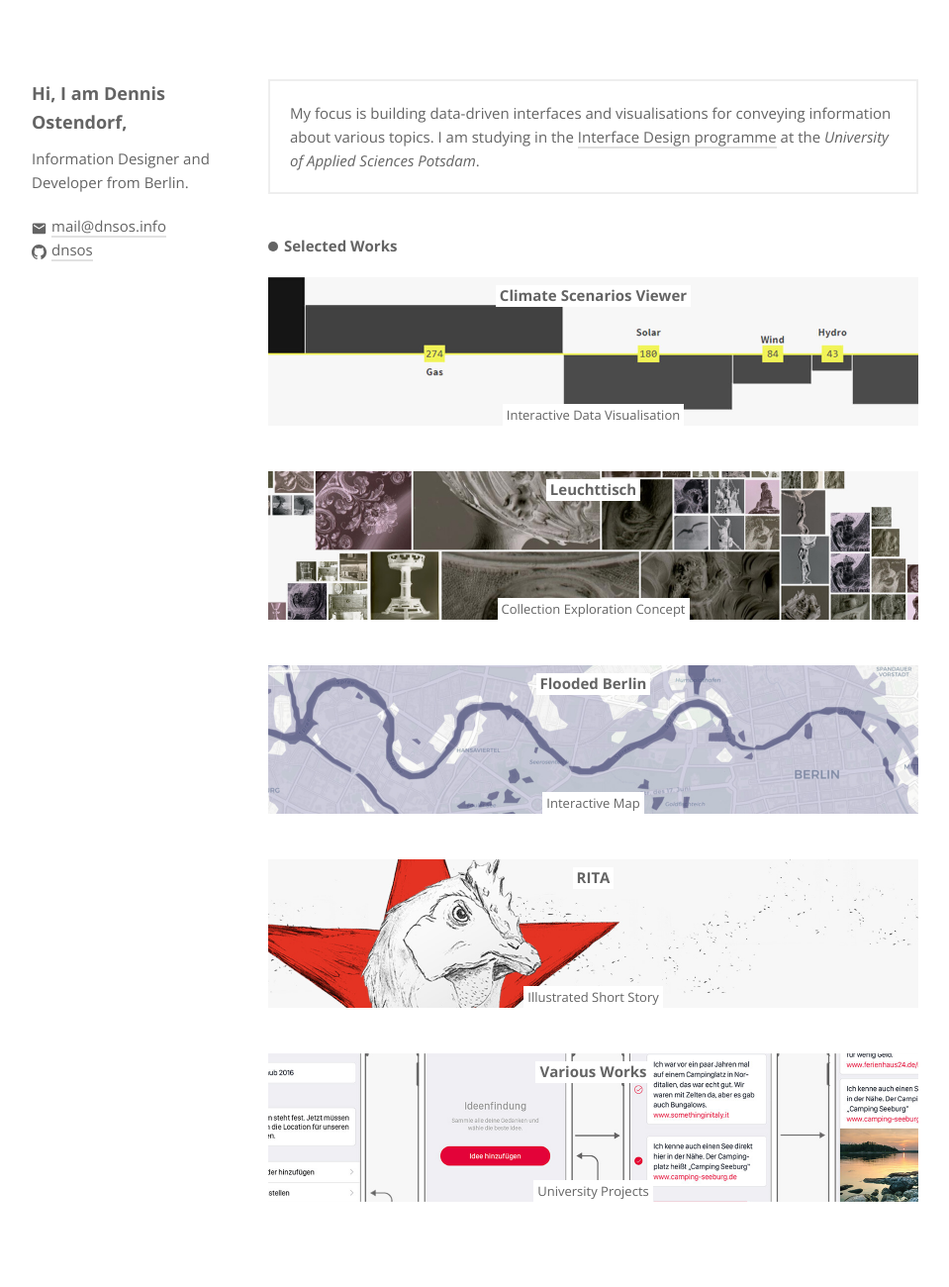
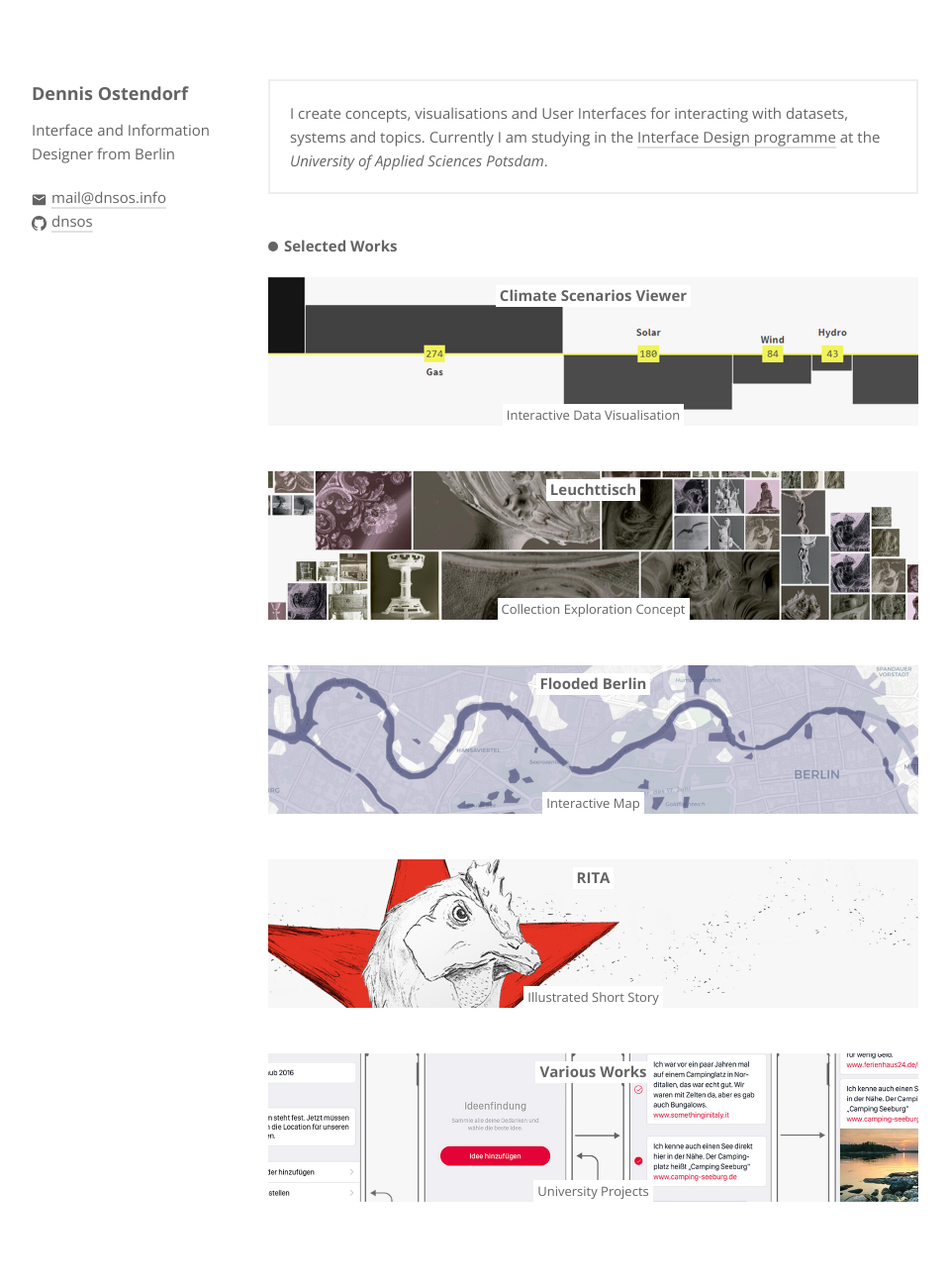
Before and after one commit to dnsos/deinns, a Jekyll site: the page built from index.html, in a window 1280 px wide. Shown: the whole page at 99% size, without its empty margins (160-1119 px from the left). Built offline with Jekyll 4.4.1, drawn with Linux system fonts in a browser that asks for light colours.

Commit message:
Changed about-me description

```diff
--- a/_includes/about.html
+++ b/_includes/about.html
@@ -1,3 +1,3 @@
 <section class="c-about">
-  <p>My focus is building data-driven interfaces and visualisations for conveying information about various topics. I am studying in the <a href="https://www.fh-potsdam.de/interfacedesign/">Interface Design programme</a> at the <em>University of Applied Sciences Potsdam</em>.</p>
+  <p>I create concepts, visualisations and User Interfaces for interacting with datasets, systems and topics. Currently I am studying in the <a href="https://www.fh-potsdam.de/interfacedesign/">Interface Design programme</a> at the <em>University of Applied Sciences Potsdam</em>.</p>
 </section>
--- a/_layouts/default.html
+++ b/_layouts/default.html
@@ -2,7 +2,7 @@
 <html lang="en">
   <head>
     <meta charset="utf-8">
-    <title>{{page.title}}{% if page.tag %} | by Dennis Ostendorf, Information Designer and Developer from Berlin{% endif %}</title>
+    <title>{{page.title}}{% if page.tag %} | by Dennis Ostendorf, Interface and Information Designer from Berlin{% endif %}</title>
 
     <meta name="description" content="{{page.excerpt}}">
     <meta name="viewport" content="width=device-width, initial-scale=1">
--- a/index.html
+++ b/index.html
@@ -1,16 +1,16 @@
 ---
 layout: default
-title: I am Dennis Ostendorf, Information Designer and Developer from Berlin
-excerpt: I am Dennis Ostendorf, Information Designer and Developer from Berlin
-author: Dennis Ostendorf, Information Designer and Developer from Berlin
+title: Dennis Ostendorf, Interface and Information Designer from Berlin
+excerpt: Dennis Ostendorf, Interface and Information Designer from Berlin
+author: Dennis Ostendorf, Interface and Information Designer from Berlin
 ---
 
 <header class="c-intro">
     <section class="c-intro__text">
         <a href="{{site.baseurl}}">
-            <h1>Hi, I am Dennis Ostendorf,</h1>
+            <h1>Dennis Ostendorf</h1>
         </a>
-        <p>Information Designer and Developer from Berlin.</p>
+        <p>Interface and Information Designer from Berlin</p>
     </section>
     {% include contact.html %}
 </header>
```
